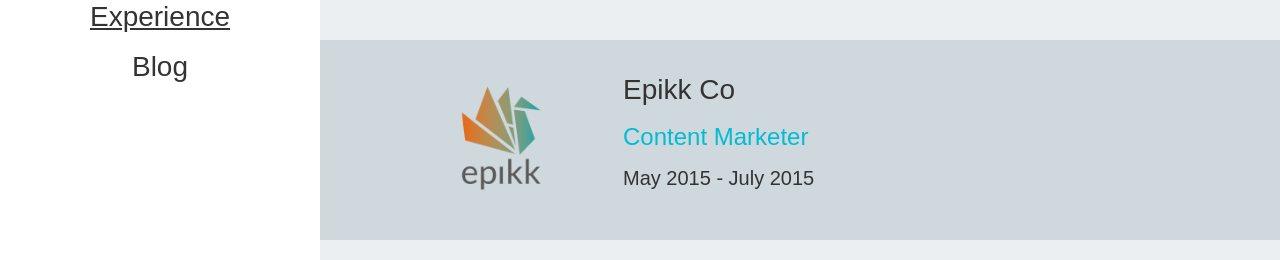
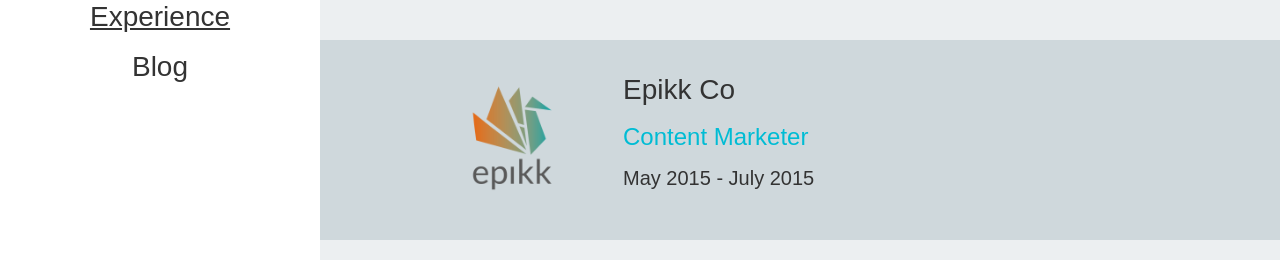
Before and after one commit to ashwinath/personal-website-2.0, a React (Create React App) app: page /Experience in a window 1280 px wide. Shown: the part 393-653 px from the top of the page. Built offline with nearby package versions, Linux system fonts and the light colour scheme; grey boxes are pictures that could not be loaded; a web font is replaced by a local one.

Commit message:
fixed centering of company logo

```diff
--- a/src/Pages/Experience.js
+++ b/src/Pages/Experience.js
@@ -40,7 +40,7 @@
   return (
     <div key={workExperience.company}
       className={`work-exp ${workExperience.className}`}>
-      <div className="col-md-3">
+      <div className="col-md-3 text-center">
         <img src={workExperience.picture}
           className="img-thumbnail work-img"/>
       </div>
```
